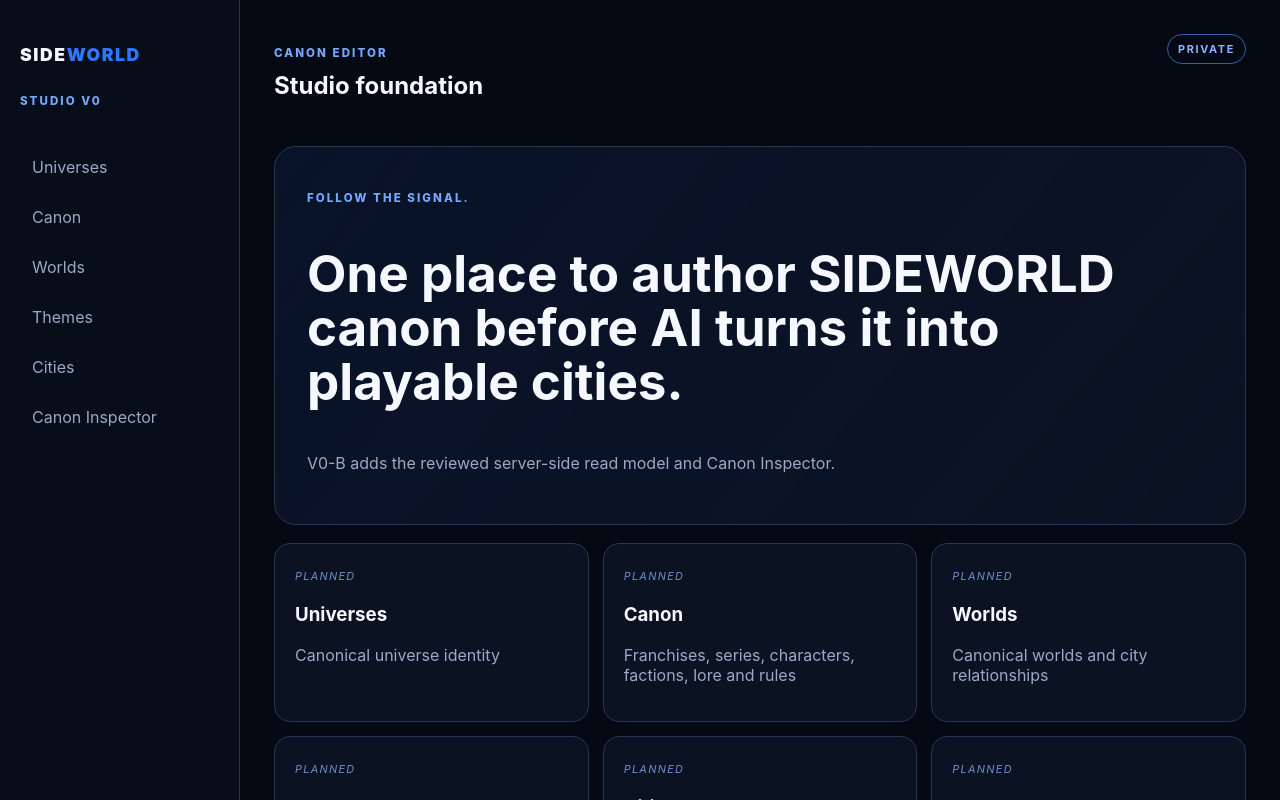
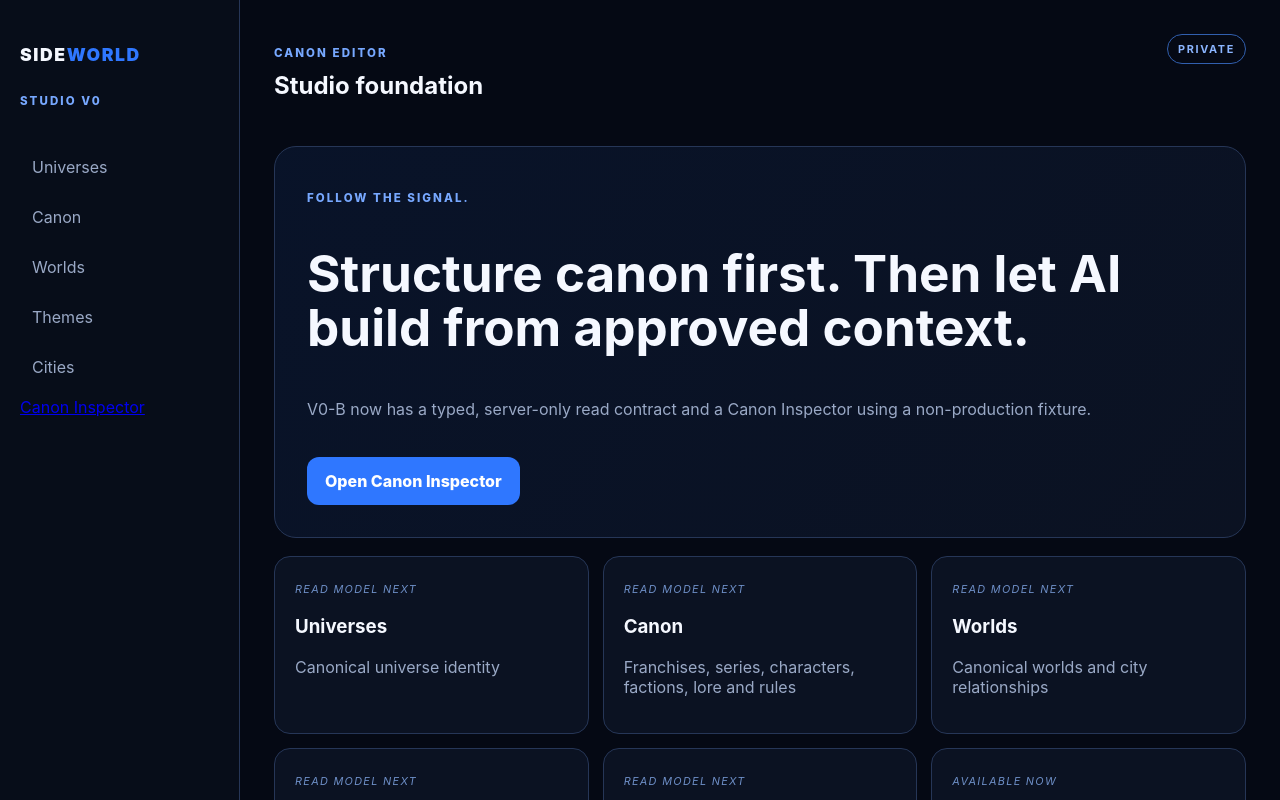
Before and after one commit to outland-compass/outland, a Next.js app in the folder apps/sideworld-studio/web/: page /studio in a window 1280 px wide. Shown: the top 800 px of the page. Built offline with nearby package versions, Linux system fonts and the light colour scheme.

Commit message:
feat(studio): link V0-B Canon Inspector

```diff
--- a/apps/sideworld-studio/web/app/studio/page.tsx
+++ b/apps/sideworld-studio/web/app/studio/page.tsx
@@ -1 +1,59 @@
-const spaces=[['Universes','Canonical universe identity'],['Canon','Franchises, series, characters, factions, lore and rules'],['Worlds','Canonical worlds and city relationships'],['Themes','Creative identity and style'],['Cities','Real-world geographic truth'],['Canon Inspector','Review what is canonical']];export default function Studio(){return <main className="shell"><aside><p className="brand small">SIDE<span>WORLD</span></p><p className="eyebrow">Studio V0</p><nav>{spaces.map(([n])=><span key={n}>{n}</span>)}</nav><p className="phase">V0-A · shell only<br/>NO DATABASE WRITES</p></aside><section className="work"><header><div><p className="eyebrow">Canon Editor</p><h1>Studio foundation</h1></div><b>PRIVATE</b></header><article className="hero"><p className="eyebrow">FOLLOW THE SIGNAL.</p><h2>One place to author SIDEWORLD canon before AI turns it into playable cities.</h2><p className="muted">V0-B adds the reviewed server-side read model and Canon Inspector.</p></article><section className="grid">{spaces.map(([n,d])=><article key={n}><em>Planned</em><h3>{n}</h3><p>{d}</p></article>)}</section></section></main>}
+import Link from 'next/link';
+
+const spaces = [
+  ['Universes', 'Canonical universe identity'],
+  ['Canon', 'Franchises, series, characters, factions, lore and rules'],
+  ['Worlds', 'Canonical worlds and city relationships'],
+  ['Themes', 'Creative identity and style'],
+  ['Cities', 'Real-world geographic truth']
+];
+
+export default function Studio() {
+  return (
+    <main className="shell">
+      <aside>
+        <p className="brand small">SIDE<span>WORLD</span></p>
+        <p className="eyebrow">Studio V0</p>
+        <nav>
+          {spaces.map(([name]) => <span key={name}>{name}</span>)}
+          <Link href="/studio/inspector">Canon Inspector</Link>
+        </nav>
+        <p className="phase">V0-B · read contract<br/>NO DATABASE WRITES</p>
+      </aside>
+
+      <section className="work">
+        <header>
+          <div>
+            <p className="eyebrow">Canon Editor</p>
+            <h1>Studio foundation</h1>
+          </div>
+          <b>PRIVATE</b>
+        </header>
+
+        <article className="hero">
+          <p className="eyebrow">FOLLOW THE SIGNAL.</p>
+          <h2>Structure canon first. Then let AI build from approved context.</h2>
+          <p className="muted">
+            V0-B now has a typed, server-only read contract and a Canon Inspector using a non-production fixture.
+          </p>
+          <Link className="button" href="/studio/inspector">Open Canon Inspector</Link>
+        </article>
+
+        <section className="grid">
+          {spaces.map(([name, description]) => (
+            <article key={name}>
+              <em>Read model next</em>
+              <h3>{name}</h3>
+              <p>{description}</p>
+            </article>
+          ))}
+          <article>
+            <em>Available now</em>
+            <h3>Canon Inspector</h3>
+            <p>Review the V3.2 read contract without touching production data.</p>
+          </article>
+        </section>
+      </section>
+    </main>
+  );
+}
```
